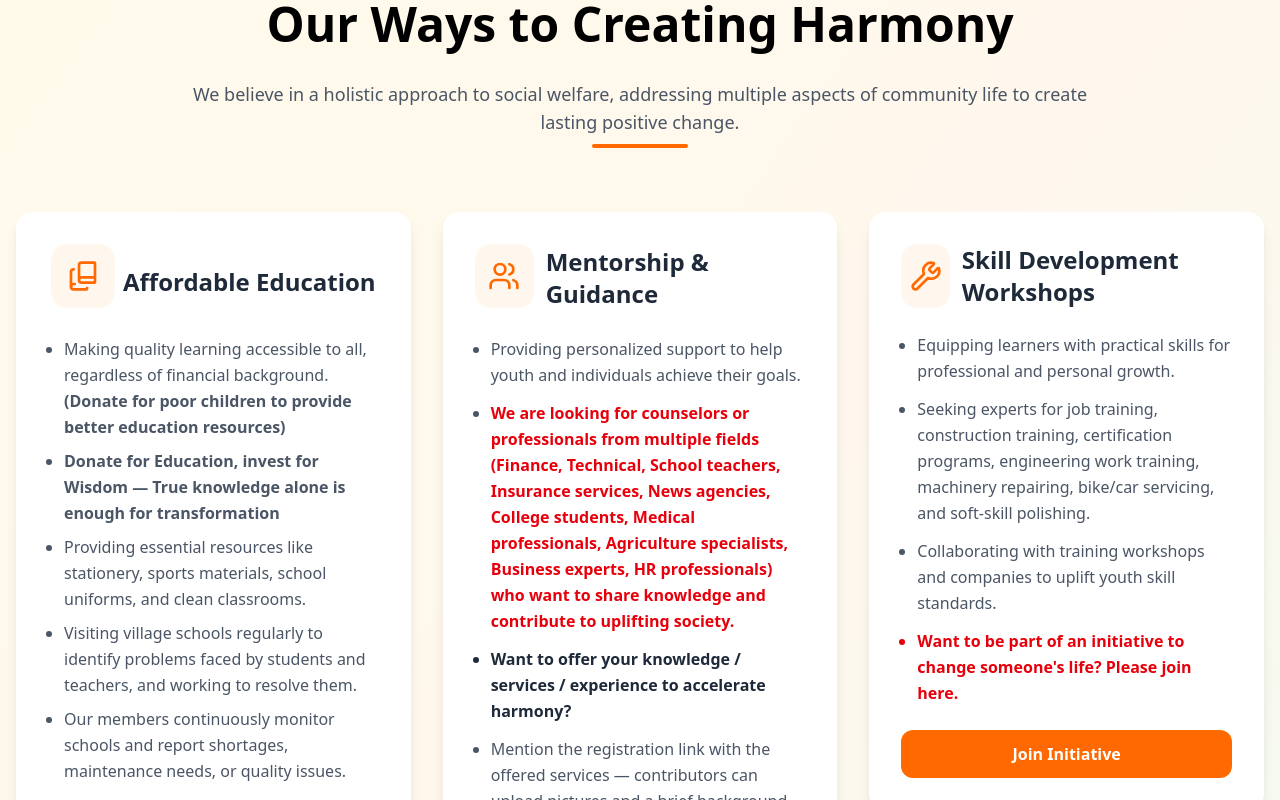
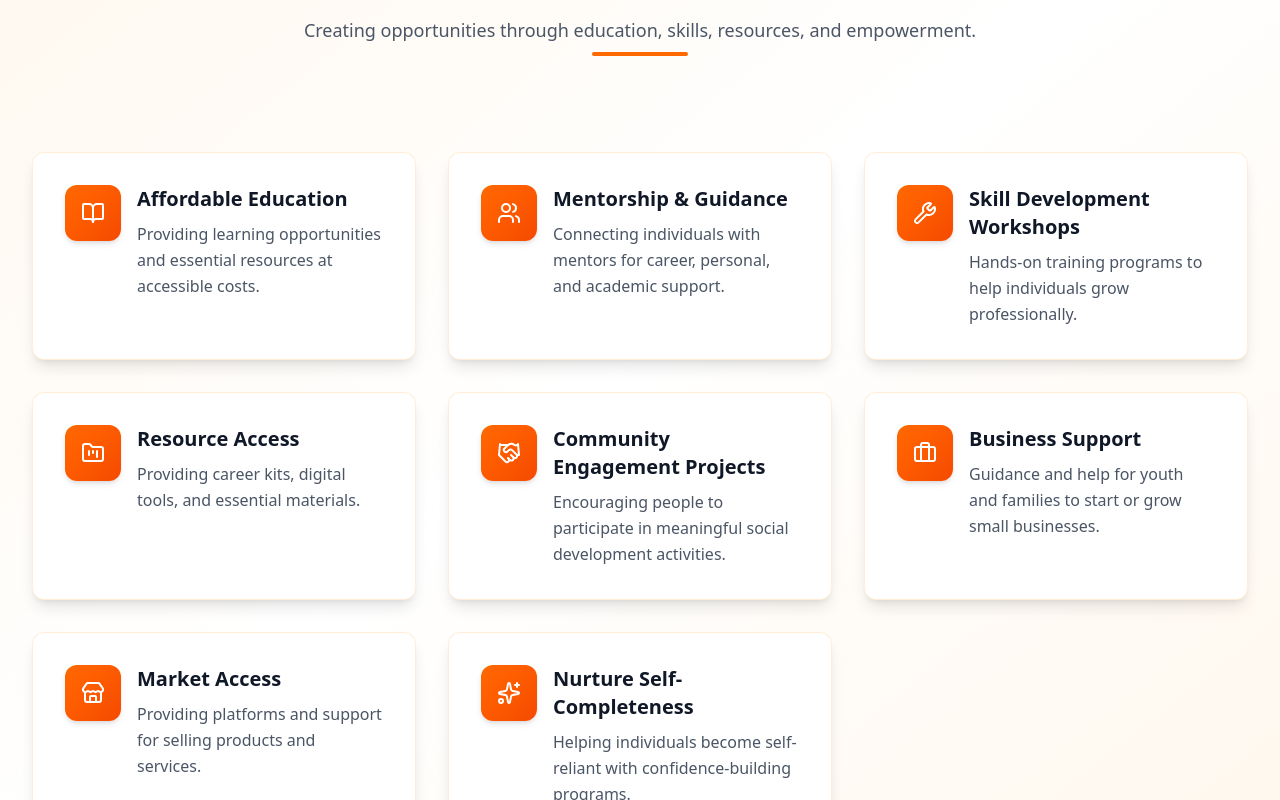
Before and after one commit to Sanketagrawal08/PoornataSociety, a React (Vite) app in the folder frontend/: page / in a window 1280 px wide. Shown: the part 2580-3380 px from the top of the page. Built offline with nearby package versions, Linux system fonts and the light colour scheme.

Commit message:
added programs

```diff
--- a/frontend/src/cards/CommunityEngagements.jsx
+++ b/frontend/src/cards/CommunityEngagements.jsx
@@ -4,7 +4,7 @@ import React from 'react'
 const CommunityEngagements = () => {
   return (
 
-<div className="bg-white rounded-2xl shadow-lg p-8 hover:shadow-xl transition-shadow duration-300">
+<div className="bg-linear-to-br from-orange-50 via-white to-orange-50 rounded-2xl shadow-lg p-8 hover:shadow-xl transition-shadow duration-300">
 
   <div className="flex gap-3 items-center mb-6">
     <div className="bg-orange-50 w-16 h-16 rounded-2xl flex items-center justify-center">
--- a/frontend/src/components/Harmony.jsx
+++ b/frontend/src/components/Harmony.jsx
@@ -8,7 +8,7 @@ import CommunityEngagements from '../cards/CommunityEngagements';
 
 export default function Harmony() {
   return (
-    <div className="min-h-screen bg-gradient-to-br from-amber-50 via-orange-50 to-green-50 py-16 px-4">
+    <div className="min-h-screen bg-linear-to-br from-orange-50 via-white to-orange-50 py-16 px-4">
       <div className="max-w-7xl mx-auto">
 
         {/* Header Section */}
--- a/frontend/src/components/Home.jsx
+++ b/frontend/src/components/Home.jsx
@@ -5,12 +5,14 @@ import Impact from "../components/Impact";
 import Footer from "../components/Footer";
 import AddSomething from "./AddSomething";
 import Harmony from "./Harmony";
+import ProgramsAndInitiatives from "./ProgramsAndInitiatives";
 
 const Home = () => {
   return (
     <div>
       <Hero />
       <Motive />
+      <ProgramsAndInitiatives />
       <Harmony />
       <AddSomething />
       <Impact />
--- a/frontend/src/components/Motive.jsx
+++ b/frontend/src/components/Motive.jsx
@@ -1,31 +1,11 @@
 import React, { Children } from "react";
 import { Heart, Users, Briefcase, GraduationCap, TrendingUp, EyeOff, Eye, CloudHail, Globe2, HeartHandshakeIcon, HandFist } from "lucide-react";
+import WaysToHelpYouth from "./WaysToHelpYouth";
 const Motive = () => {
-  const ways = [
-    {
-      icon: <GraduationCap className="w-6 h-6" />,
-      title: "Career Counseling",
-      description: "Helping students and counseling them to choose suitable career paths"
-    },
-    {
-      icon: <TrendingUp className="w-6 h-6" />,
-      title: "Skills Training",
-      description: "Providing job training and professional development to boost skills"
-    },
-    {
-      icon: <Briefcase className="w-6 h-6" />,
-      title: "Business Support",
-      description: "Helping youth arrange and setup business activities to generate income"
-    },
-    {
-      icon: <Heart className="w-6 h-6" />,
-      title: "Future Vision",
-      description: "Performing activities to raise funds for establishing schools"
-    }
-  ];
+
 
   return (
-    <div className="min-h-screen bg-gradient-to-br from-orange-50 via-white to-orange-50">
+    <div className="min-h-screen bg-linear-to-br from-orange-50 via-white to-orange-50">
 
       <div className="max-w-5xl mx-auto px-6 py-16">
         {/* Header */}
@@ -73,46 +53,7 @@ const Motive = () => {
         </div>
 
         {/* Our Ways Section */}
-        <div className="mb-12">
-          <div className="text-center mb-16">
-          <div className="inline-flex items-center justify-center w-20 h-20 bg-orange-500 rounded-full mb-6 shadow-lg">
-            <HandFist className="w-10 h-10 text-white" />
-          </div>
-           <h1 className="text-5xl md:text-5xl font-bold mb-8 text-black ">
-            Our Ways to Help The Youth
-          </h1>
-           <p className="text-lg md:text-md text-gray-600 max-w-4xl mx-auto">
-            Empowering the next generation through multiple pathways
-          </p>
-          <div className="w-24 h-1 bg-orange-500 mx-auto rounded-full  mt-2"></div>
-        </div>
-
-
-          <div className="grid md:grid-cols-2 gap-6">
-            {ways.map((way, index) => (
-              <div
-                key={index}
-                className="bg-white rounded-xl shadow-lg p-8 border border-orange-100 hover:shadow-2xl hover:scale-105 transition-all duration-300"
-              >
-                <div className="flex items-start gap-4">
-                  <div className="w-14 h-14 bg-gradient-to-br from-orange-500 to-orange-600 rounded-xl flex items-center justify-center flex-shrink-0 shadow-md">
-                    <div className="text-white">
-                      {way.icon}
-                    </div>
-                  </div>
-                  <div>
-                    <h3 className="text-xl font-bold text-gray-900 mb-2">
-                      {way.title}
-                    </h3>
-                    <p className="text-gray-600 leading-relaxed">
-                      {way.description}
-                    </p>
-                  </div>
-                </div>
-              </div>
-            ))}
-          </div>
-        </div>
+        <WaysToHelpYouth />
 
 
       </div>
--- /dev/null
+++ b/frontend/src/components/ProgramsAndInitiatives.jsx
@@ -0,0 +1,96 @@
+import { BookOpen, Users, Wrench, FolderKanban, Handshake, Store, BarChart3, Sparkles, Briefcase } from "lucide-react";
+import React from "react";
+
+const ProgramsAndInitiatives = () => {
+
+  const items = [
+    {
+      icon: <BookOpen className="w-6 h-6" />,
+      title: "Affordable Education",
+      description: "Providing learning opportunities and essential resources at accessible costs.",
+    },
+    {
+      icon: <Users className="w-6 h-6" />,
+      title: "Mentorship & Guidance",
+      description: "Connecting individuals with mentors for career, personal, and academic support.",
+    },
+    {
+      icon: <Wrench className="w-6 h-6" />,
+      title: "Skill Development Workshops",
+      description: "Hands-on training programs to help individuals grow professionally.",
+    },
+    {
+      icon: <FolderKanban className="w-6 h-6" />,
+      title: "Resource Access",
+      description: "Providing career kits, digital tools, and essential materials.",
+    },
+    {
+      icon: <Handshake className="w-6 h-6" />,
+      title: "Community Engagement Projects",
+      description: "Encouraging people to participate in meaningful social development activities.",
+    },
+    {
+      icon: <Briefcase className="w-6 h-6" />,
+      title: "Business Support",
+      description: "Guidance and help for youth and families to start or grow small businesses.",
+    },
+    {
+      icon: <Store className="w-6 h-6" />,
+      title: "Market Access",
+      description: "Providing platforms and support for selling products and services.",
+    },
+    {
+      icon: <Sparkles className="w-6 h-6" />,
+      title: "Nurture Self-Completeness",
+      description: "Helping individuals become self-reliant with confidence-building programs.",
+    },
+  ];
+
+  return (
+    <div className="mb-12  bg-linear-to-br from-orange-50 via-white to-orange-50">
+      {/* Header */}
+      <div className="text-center mb-16">
+        <div className="inline-flex items-center justify-center w-20 h-20 bg-orange-500 rounded-full mb-6 shadow-lg">
+          <BarChart3 className="w-10 h-10 text-white" />
+        </div>
+
+        <h1 className="text-5xl md:text-5xl font-bold mb-8 text-black">
+          Our Programs & Initiatives
+        </h1>
+
+        <p className="text-lg md:text-md text-gray-600 max-w-4xl mx-auto">
+          Creating opportunities through education, skills, resources, and empowerment.
+        </p>
+
+        <div className="w-24 h-1 bg-orange-500 mx-auto rounded-full mt-2"></div>
+      </div>
+
+      {/* Cards Section */}
+      <div className="grid md:grid-cols-3 gap-8 p-8">
+        {items.map((item, index) => (
+          <div
+            key={index}
+            className="bg-white rounded-xl shadow-lg p-8 border border-orange-100 hover:shadow-2xl transition-all duration-300"
+          >
+            <div className="flex items-start gap-4">
+              <div className="w-14 h-14 bg-gradient-to-br from-orange-500 to-orange-600 rounded-xl flex items-center justify-center flex-shrink-0 shadow-md">
+                <div className="text-white">{item.icon}</div>
+              </div>
+
+              <div>
+                <h3 className="text-xl font-bold text-gray-900 mb-2">
+                  {item.title}
+                </h3>
+                <p className="text-gray-600 leading-relaxed">
+                  {item.description}
+                </p>
+              </div>
+            </div>
+          </div>
+        ))}
+      </div>
+    </div>
+  );
+};
+
+export default ProgramsAndInitiatives;
--- /dev/null
+++ b/frontend/src/components/WaysToHelpYouth.jsx
@@ -0,0 +1,73 @@
+import { Briefcase, GraduationCap, HandFist, Heart, TrendingUp } from 'lucide-react';
+import React from 'react'
+
+const WaysToHelpYouth = () => {
+      const ways = [
+    {
+      icon: <GraduationCap className="w-6 h-6" />,
+      title: "Career Counseling",
+      description: "Helping students and counseling them to choose suitable career paths"
+    },
+    {
+      icon: <TrendingUp className="w-6 h-6" />,
+      title: "Skills Training",
+      description: "Providing job training and professional development to boost skills"
+    },
+    {
+      icon: <Briefcase className="w-6 h-6" />,
+      title: "Business Support",
+      description: "Helping youth arrange and setup business activities to generate income"
+    },
+    {
+      icon: <Heart className="w-6 h-6" />,
+      title: "Future Vision",
+      description: "Performing activities to raise funds for establishing schools"
+    }
+  ];
+  return (
+    <div className="mb-12">
+          <div className="text-center mb-16">
+          <div className="inline-flex items-center justify-center w-20 h-20 bg-orange-500 rounded-full mb-6 shadow-lg">
+            <HandFist className="w-10 h-10 text-white" />
+          </div>
+           <h1 className="text-5xl md:text-5xl font-bold mb-8 text-black ">
+            Our Ways to Help The Youth
+          </h1>
+           <p className="text-lg md:text-md text-gray-600 max-w-4xl mx-auto">
+            Empowering the next generation through multiple pathways
+          </p>
+          <div className="w-24 h-1 bg-orange-500 mx-auto rounded-full  mt-2"></div>
+        </div>
+
+
+          <div className="grid md:grid-cols-2 gap-6">
+            {ways.map((way, index) => (
+              <div
+                key={index}
+                className="bg-white rounded-xl shadow-lg p-8 border border-orange-100 hover:shadow-2xl hover:scale-105 transition-all duration-300"
+              >
+                <div className="flex items-start gap-4">
+                  <div className="w-14 h-14 bg-gradient-to-br from-orange-500 to-orange-600 rounded-xl flex items-center justify-center flex-shrink-0 shadow-md">
+                    <div className="text-white">
+                      {way.icon}
+                    </div>
+                  </div>
+                  <div>
+                    <h3 className="text-xl font-bold text-gray-900 mb-2">
+                      {way.title}
+                    </h3>
+                    <p className="text-gray-600 leading-relaxed">
+                      {way.description}
+                    </p>
+                  </div>
+                </div>
+              </div>
+            ))}
+          </div>
+        </div>
+
+
+  )
+}
+
+export default WaysToHelpYouth
```
